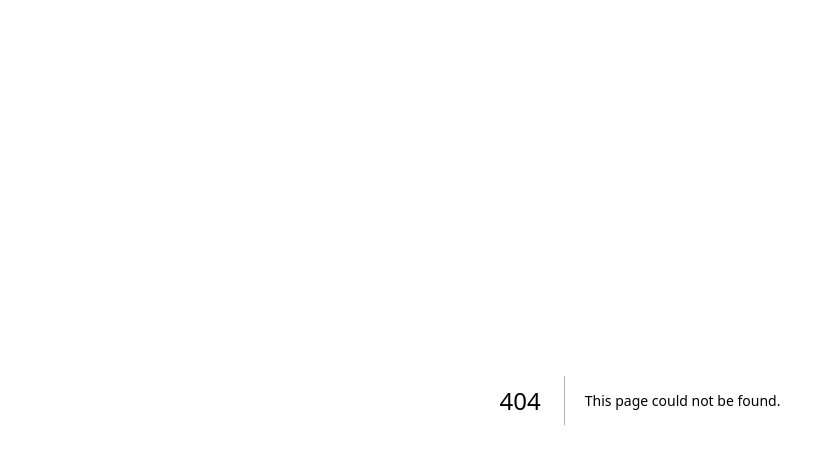
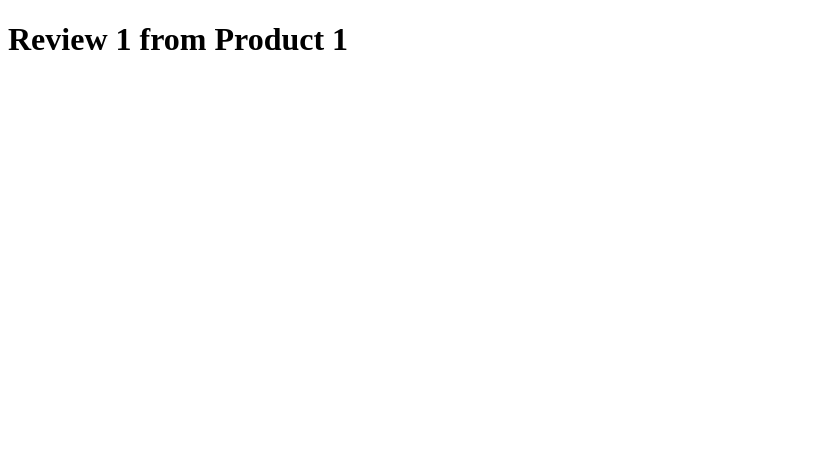
Before and after one commit to Omid-Sargazi/Next14Learning, a Next.js app: page /products/1/reviews/1 in a window 1280 px wide. Before the commit this address had no page. Shown: the top 464 px of the page, without its empty margins (0-835 px from the left). Built offline with nearby package versions, Linux system fonts and the light colour scheme.

Commit message:
Nested Dynamic Routes and get from url with params

```diff
--- /dev/null
+++ b/src/app/products/[productId]/reviews/[reviewId]/page.tsx
@@ -0,0 +1,9 @@
+import React from 'react'
+
+export default function ReviewId({params}:{
+    params:{reviewId: string, productId:string}
+}) {
+  return (
+    <h1>Review {params.reviewId} from Product {params.productId}</h1>
+  )
+}
```
Also changed, not shown: Note.txt.
